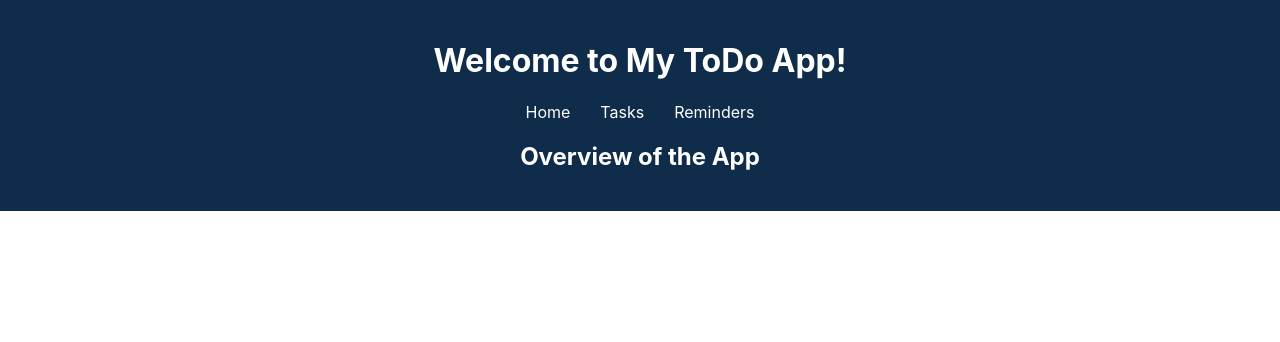
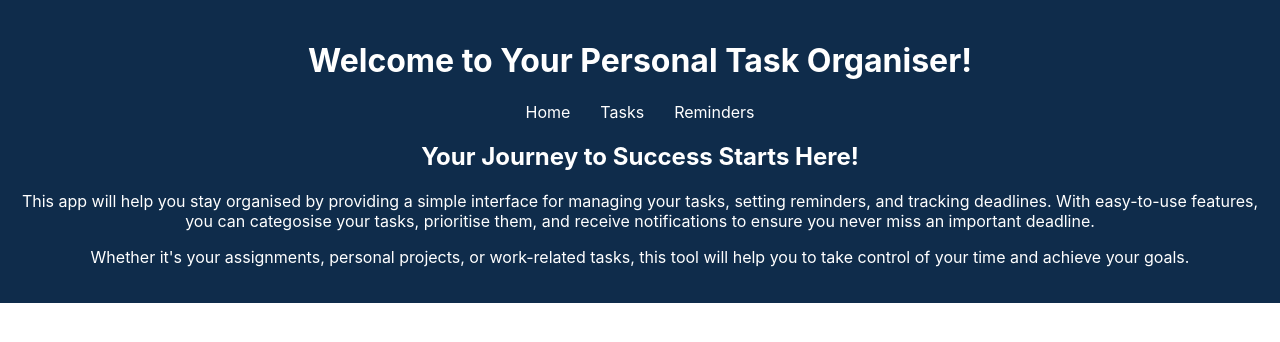
Before and after one commit to rp3002/todo-app, a React (Create React App) app: page / in a window 1280 px wide. Shown: the top 342 px of the page. Built offline with nearby package versions, Linux system fonts and the light colour scheme.

Commit message:
Added some info. in the Home Page.

```diff
--- a/src/App.js
+++ b/src/App.js
@@ -1,4 +1,4 @@
-import React, { useState } from 'react';
+/*import React, { useState } from 'react';
 import { BrowserRouter as Router, Route, Routes, Link } from 'react-router-dom';
 import TaskInput from './components/TaskInput';
 import TaskList from './components/TaskList';
@@ -64,3 +64,88 @@ function App() {
 }
 
 export default App;
+*/
+
+import React, { useState } from 'react';
+import { BrowserRouter as Router, Route, Routes, Link } from 'react-router-dom';
+import TaskInput from './components/TaskInput';
+import TaskList from './components/TaskList';
+import RemindersPage from './components/Reminders';
+import './styles.css';
+
+function App() {
+  const [tasks, setTasks] = useState(() => {
+    const savedTasks = localStorage.getItem('tasks');
+    return savedTasks ? JSON.parse(savedTasks) : [];
+  });
+
+  const addTask = (taskText) => {
+    const newTasks = [
+      ...tasks,
+      { id: Date.now(), text: taskText, completed: false, reminder: null },
+    ];
+    setTasks(newTasks);
+    localStorage.setItem('tasks', JSON.stringify(newTasks));
+  };
+
+  const handleDelete = (taskId) => {
+    const updatedTasks = tasks.filter((task) => task.id !== taskId);
+    setTasks(updatedTasks);
+    localStorage.setItem('tasks', JSON.stringify(updatedTasks));
+  };
+
+  const handleComplete = (taskId) => {
+    const updatedTasks = tasks.map((task) =>
+      task.id === taskId ? { ...task, completed: !task.completed } : task
+    );
+    setTasks(updatedTasks);
+    localStorage.setItem('tasks', JSON.stringify(updatedTasks));
+  };
+
+  return (
+    <Router>
+      <div className="App">
+        <header className="App-header">
+          <h1>Welcome to Your Personal Task Organiser!</h1>
+          <nav>
+            <Link to="/">Home</Link>
+            <Link to="/tasks">Tasks</Link>
+            <Link to="/reminders">Reminders</Link>
+          </nav>
+          <Routes>
+            <Route
+              path="/"
+              element={
+                <div>
+                  <h2>Your Journey to Success Starts Here!</h2>
+                  <p>
+                    This app will help you stay organised by providing a simple
+                    interface for managing your tasks, setting reminders, and tracking deadlines.
+                    With easy-to-use features, you can categosise your tasks, prioritise
+                    them, and receive notifications to ensure you never miss an important deadline.
+                  </p>
+                  <p>
+                    Whether it's your assignments, personal projects, or work-related tasks,
+                    this tool will help you to take control of your time and achieve your goals.
+                  </p>
+                </div>
+              }
+            />
+            <Route
+              path="/tasks"
+              element={
+                <>
+                  <TaskInput addTask={addTask} />
+                  <TaskList tasks={tasks} handleDelete={handleDelete} handleComplete={handleComplete} />
+                </>
+              }
+            />
+            <Route path="/reminders" element={<RemindersPage tasks={tasks} />} />
+          </Routes>
+        </header>
+      </div>
+    </Router>
+  );
+}
+
+export default App;
```
